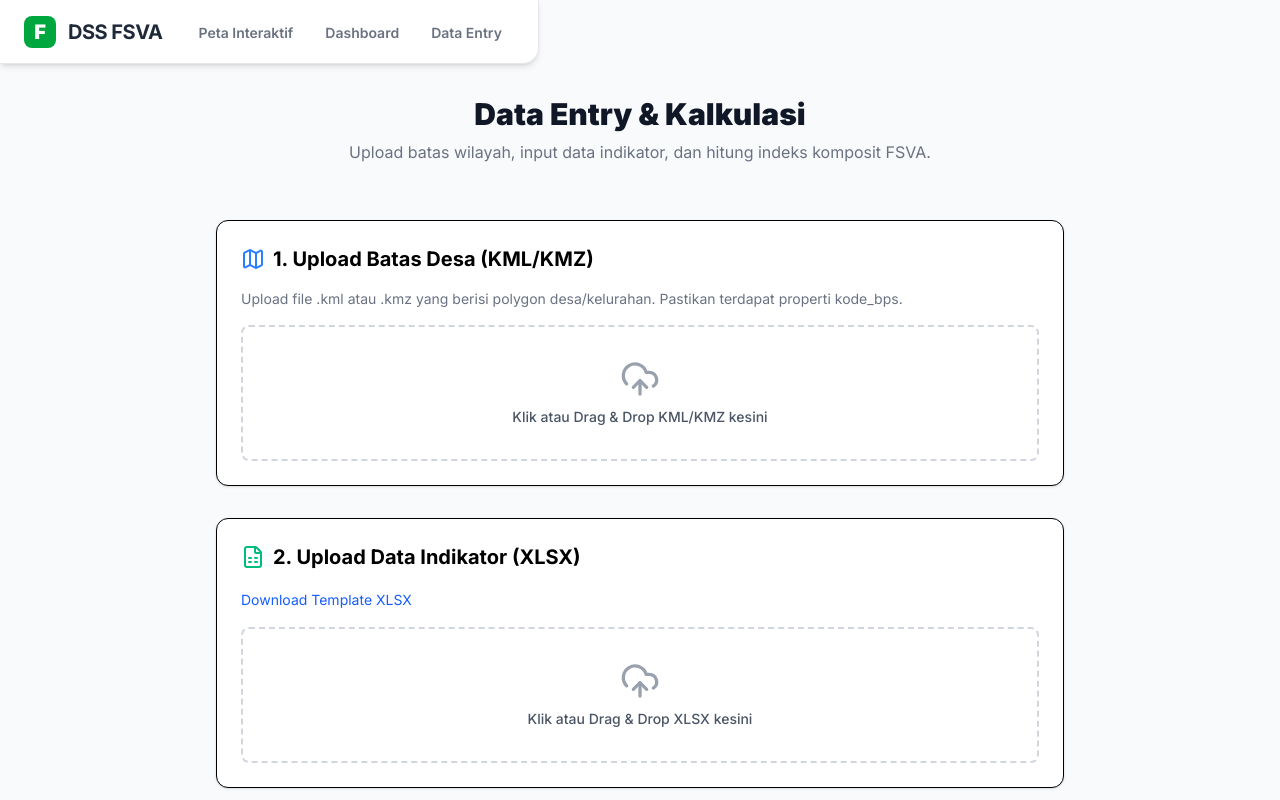
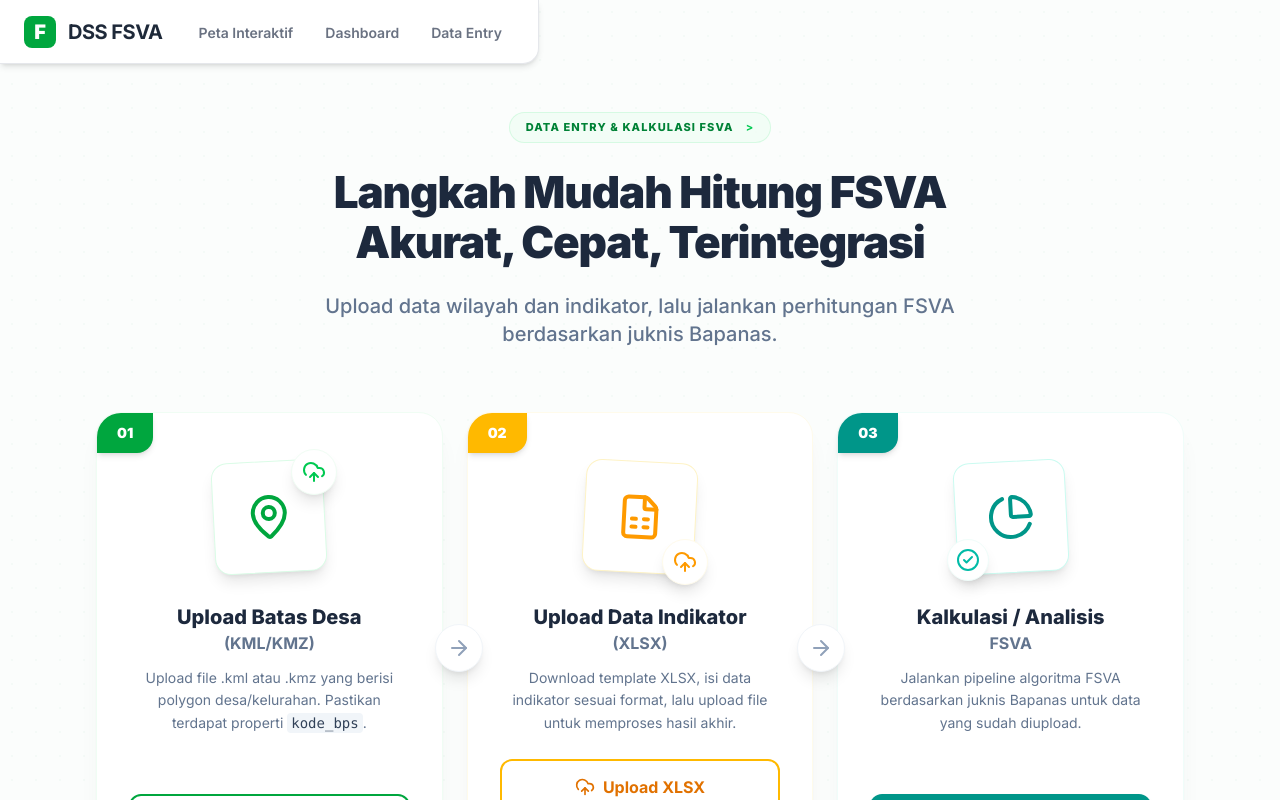
Before and after one commit to ridwanato/dss-fsva, a Next.js app: page /entry in a window 1280 px wide. Built offline with nearby package versions, Linux system fonts and the light colour scheme.

Commit message:
feat: complete UI/UX overhaul of Data Entry page and fix mobile map layout

```diff
--- a/app/entry/page.tsx
+++ b/app/entry/page.tsx
@@ -1,13 +1,47 @@
 import UploadPanel from '@/components/UploadPanel';
+import { ShieldCheck, CheckCircle2 } from 'lucide-react';
 
 export default function EntryPage() {
   return (
-    <div className="flex-1 bg-gray-50 py-12 pt-24 h-full overflow-y-auto">
-      <div className="max-w-4xl mx-auto px-6 mb-8 text-center">
-        <h1 className="text-3xl font-black text-gray-900 mb-2">Data Entry & Kalkulasi</h1>
-        <p className="text-gray-500">Upload batas wilayah, input data indikator, dan hitung indeks komposit FSVA.</p>
+    <div className="flex-1 bg-[#fbfdfc] py-12 pt-28 h-full overflow-y-auto relative">
+      {/* Background subtle pattern */}
+      <div className="absolute inset-0 z-0 opacity-[0.03]" style={{ backgroundImage: 'radial-gradient(#16a34a 1.5px, transparent 1.5px)', backgroundSize: '24px 24px' }}></div>
+
+      <div className="max-w-6xl mx-auto px-4 sm:px-6 md:px-8 relative z-10">
+
+        {/* Header Hero Section */}
+        <div className="text-center max-w-3xl mx-auto mb-12 md:mb-16">
+          <div className="inline-flex items-center gap-2 px-4 py-1.5 rounded-full bg-green-50/80 text-green-700 font-extrabold text-[11px] tracking-widest uppercase mb-6 border border-green-200/50">
+            Data Entry & Kalkulasi FSVA <span className="text-green-500 font-bold ml-1">&gt;</span>
+          </div>
+          <h1 className="text-3xl sm:text-4xl md:text-[2.75rem] font-black text-slate-800 mb-6 leading-[1.15] tracking-tight">
+            Langkah Mudah Hitung FSVA Akurat, Cepat, Terintegrasi
+          </h1>
+          <p className="text-slate-500 text-base sm:text-lg md:text-xl font-medium max-w-2xl mx-auto">
+            Upload data wilayah dan indikator, lalu jalankan perhitungan FSVA berdasarkan juknis Bapanas.
+          </p>
+        </div>
+
+        {/* The 3 Cards Panel */}
+        <UploadPanel />
+
+        {/* Footer Banner */}
+        <div className="mt-12 md:mt-20 bg-white rounded-2xl p-5 md:p-6 shadow-sm border border-slate-100 flex flex-col md:flex-row items-center justify-between max-w-4xl mx-auto gap-4 md:gap-6">
+          <div className="flex flex-col sm:flex-row items-center sm:items-start text-center sm:text-left gap-4">
+            <div className="bg-emerald-100/50 p-3 rounded-xl shrink-0">
+              <ShieldCheck className="w-8 h-8 text-emerald-600" />
+            </div>
+            <div>
+              <h4 className="font-bold text-slate-800 mb-1 text-base md:text-lg">Keamanan & Privasi Data Terjamin</h4>
+              <p className="text-sm text-slate-500 font-medium leading-snug">Data Anda aman, hanya digunakan untuk keperluan analisis FSVA.</p>
+            </div>
+          </div>
+          <div className="flex items-center gap-2 bg-emerald-50 px-5 py-3 rounded-xl text-emerald-700 font-bold border border-emerald-100 whitespace-nowrap shadow-sm text-sm">
+            <CheckCircle2 className="w-5 h-5 text-emerald-500" /> Sesuai Juknis Bapanas
+          </div>
+        </div>
+
       </div>
-      <UploadPanel />
     </div>
   );
 }
--- a/components/LegendPanel.tsx
+++ b/components/LegendPanel.tsx
@@ -7,7 +7,7 @@ export default function LegendPanel() {
   const priorities = [1, 2, 3, 4, 5, 6] as const;
 
   return (
-    <div className="absolute top-20 right-4 bg-white/95 backdrop-blur rounded-lg shadow-xl border border-gray-200 z-10 w-64 overflow-hidden transition-all">
+    <div className="absolute bottom-6 md:bottom-auto md:top-24 right-4 md:right-4 bg-white/95 backdrop-blur rounded-lg shadow-xl border border-gray-200 z-10 w-56 md:w-64 overflow-hidden transition-all">
       <div
         className="px-4 py-3 flex justify-between items-center cursor-pointer hover:bg-gray-50 transition-colors"
         onClick={() => setIsOpen(!isOpen)}
--- a/components/UploadPanel.tsx
+++ b/components/UploadPanel.tsx
@@ -1,6 +1,6 @@
 'use client';
 import { useState } from 'react';
-import { UploadCloud, FileSpreadsheet, Map, Loader2 } from 'lucide-react';
+import { UploadCloud, FileSpreadsheet, MapPin, Loader2, ArrowRight, ArrowDown, Play, Download, PieChart, CheckCircle2, AlertCircle } from 'lucide-react';
 
 export default function UploadPanel() {
   const [loading, setLoading] = useState(false);
@@ -28,7 +28,7 @@ export default function UploadPanel() {
     setLoading(true);
     const formData = new FormData();
     formData.append('file', e.target.files[0]);
-    formData.append('tahun', '2024'); // default for now
+    formData.append('tahun', '2024');
     try {
       const res = await fetch('/api/upload-data', { method: 'POST', body: formData });
       const data = await res.json();
@@ -56,114 +56,196 @@ export default function UploadPanel() {
   };
 
   return (
-    <div className="max-w-4xl mx-auto p-6 space-y-8">
+    <div className="relative">
+      <div className="grid grid-cols-1 lg:grid-cols-3 gap-8 lg:gap-6">
 
-      {/* Section 1: KML/KMZ */}
-      <div className="bg-white p-6 rounded-xl shadow-sm border">
-        <h2 className="text-xl font-bold flex items-center gap-2 mb-4">
-          <Map className="text-blue-500" />
-          1. Upload Batas Desa (KML/KMZ)
-        </h2>
-        <p className="text-sm text-gray-500 mb-4">Upload file .kml atau .kmz yang berisi polygon desa/kelurahan. Pastikan terdapat properti kode_bps.</p>
-        <div className="relative border-2 border-dashed border-gray-300 rounded-lg p-8 hover:bg-gray-50 transition flex flex-col items-center justify-center text-center cursor-pointer">
-          <input type="file" accept=".kml,.kmz" onChange={handleUploadGeometry} className="absolute inset-0 w-full h-full opacity-0 cursor-pointer" />
-          <UploadCloud className="w-10 h-10 text-gray-400 mb-2" />
-          <span className="text-sm font-medium text-gray-600">Klik atau Drag & Drop KML/KMZ kesini</span>
+        {/* Card 1: KML/KMZ */}
+        <div className="relative bg-white rounded-3xl shadow-xl shadow-green-900/5 border border-green-50 p-8 pt-12 flex flex-col items-center text-center group hover:shadow-2xl hover:-translate-y-1 transition-all duration-300">
+          <div className="absolute top-0 left-0 bg-green-600 text-white font-black px-5 py-2.5 rounded-tl-3xl rounded-br-2xl text-sm shadow-md">
+            01
           </div>
+
+          <div className="w-28 h-28 mb-8 relative">
+            <div className="absolute inset-0 bg-green-100 rounded-2xl rotate-6 scale-90 transition-transform group-hover:rotate-12"></div>
+            <div className="absolute inset-0 bg-white shadow-lg rounded-2xl border border-green-100 flex items-center justify-center -rotate-3 z-10 transition-transform group-hover:rotate-0">
+              <MapPin className="w-12 h-12 text-green-600" />
+            </div>
+            <div className="absolute -top-3 -right-3 bg-white p-2.5 rounded-full shadow-lg border border-green-50 z-20 animate-bounce-slow">
+              <UploadCloud className="w-6 h-6 text-green-500" />
+            </div>
+          </div>
+
+          <h3 className="font-extrabold text-slate-800 text-xl mb-3 leading-tight">Upload Batas Desa <br/><span className="text-base font-bold text-slate-500">(KML/KMZ)</span></h3>
+          <p className="text-slate-500 text-sm mb-8 px-2 flex-grow leading-relaxed">
+            Upload file .kml atau .kmz yang berisi polygon desa/kelurahan. Pastikan terdapat properti <code className="bg-slate-100 px-1 py-0.5 rounded text-slate-700">kode_bps</code>.
+          </p>
+
+          <div className="w-full relative">
+            <input type="file" accept=".kml,.kmz" onChange={handleUploadGeometry} className="absolute inset-0 w-full h-full opacity-0 cursor-pointer z-10" title="Pilih KML/KMZ" />
+            <div className="w-full py-3.5 px-4 rounded-xl border-2 border-green-600 text-green-700 font-bold flex items-center justify-center gap-2 group-hover:bg-green-50 transition-colors">
+              <UploadCloud className="w-5 h-5" /> Upload KML/KMZ
+            </div>
+          </div>
+
+          {/* Feedback */}
           {geomResult && (
-          <div className="mt-4 p-3 bg-green-50 text-green-700 text-sm rounded border border-green-200">
-            {geomResult.success ? `Berhasil upload ${geomResult.features} polygon desa.` : `Gagal: ${geomResult.error}`}
-            {geomResult.errors && geomResult.errors.length > 0 && (
-              <div className="mt-2 text-red-600 font-semibold text-xs border-t border-green-200 pt-2">
-                Pesan Error Map ({geomResult.errors.length}):
-                <ul className="list-disc pl-4 mt-1 font-normal max-h-32 overflow-y-auto custom-scrollbar">
-                  {geomResult.errors.map((err: string, i: number) => (
-                    <li key={i}>{err}</li>
+            <div className="absolute top-[105%] left-0 w-full p-3 bg-white rounded-xl shadow-lg border border-slate-100 text-left z-30 animate-in fade-in slide-in-from-top-4">
+              <div className="flex items-start gap-2">
+                {geomResult.success ? <CheckCircle2 className="w-5 h-5 text-green-500 shrink-0 mt-0.5" /> : <AlertCircle className="w-5 h-5 text-red-500 shrink-0 mt-0.5" />}
+                <div>
+                  <p className={`text-sm font-bold ${geomResult.success ? 'text-green-700' : 'text-red-600'}`}>
+                    {geomResult.success ? `Berhasil upload ${geomResult.features} desa.` : 'Gagal Upload'}
+                  </p>
+                  {geomResult.errors?.length > 0 && (
+                    <ul className="text-xs text-red-600 list-disc pl-4 mt-1 max-h-24 overflow-y-auto custom-scrollbar">
+                      {geomResult.errors.map((e:string, i:number) => <li key={i}>{e}</li>)}
+                    </ul>
+                  )}
+                </div>
+              </div>
+            </div>
+          )}
+        </div>
+
+        {/* Arrow 1 -> 2 */}
+        <div className="hidden lg:flex absolute top-1/2 left-[33.33%] -translate-x-1/2 -translate-y-1/2 z-10 w-12 h-12 items-center justify-center bg-white rounded-full shadow-lg border border-slate-100 text-slate-400">
+           <ArrowRight className="w-6 h-6" />
+        </div>
+        {/* Mobile Arrow */}
+        <div className="flex lg:hidden justify-center my-[-16px] relative z-10">
+          <div className="w-10 h-10 bg-white rounded-full shadow-md border border-slate-100 flex items-center justify-center text-slate-400">
+            <ArrowDown className="w-5 h-5" />
+          </div>
+        </div>
+
+        {/* Card 2: XLSX */}
+        <div className="relative bg-white rounded-3xl shadow-xl shadow-amber-900/5 border border-amber-50 p-8 pt-12 flex flex-col items-center text-center group hover:shadow-2xl hover:-translate-y-1 transition-all duration-300">
+          <div className="absolute top-0 left-0 bg-amber-400 text-white font-black px-5 py-2.5 rounded-tl-3xl rounded-br-2xl text-sm shadow-md">
+            02
+          </div>
+
+          <div className="w-28 h-28 mb-8 relative">
+            <div className="absolute inset-0 bg-amber-100 rounded-2xl -rotate-6 scale-90 transition-transform group-hover:-rotate-12"></div>
+            <div className="absolute inset-0 bg-white shadow-lg rounded-2xl border border-amber-100 flex items-center justify-center rotate-3 z-10 transition-transform group-hover:rotate-0">
+              <FileSpreadsheet className="w-12 h-12 text-amber-500" />
+            </div>
+            <div className="absolute -bottom-3 -right-3 bg-white p-2.5 rounded-full shadow-lg border border-amber-50 z-20">
+              <UploadCloud className="w-6 h-6 text-amber-500" />
+            </div>
+          </div>
+
+          <h3 className="font-extrabold text-slate-800 text-xl mb-3 leading-tight">Upload Data Indikator <br/><span className="text-base font-bold text-slate-500">(XLSX)</span></h3>
+          <p className="text-slate-500 text-sm mb-6 px-2 flex-grow leading-relaxed">
+            Download template XLSX, isi data indikator sesuai format, lalu upload file untuk memproses hasil akhir.
+          </p>
+
+          <div className="w-full relative mb-4">
+            <input type="file" accept=".xlsx" onChange={handleUploadData} className="absolute inset-0 w-full h-full opacity-0 cursor-pointer z-10" title="Pilih XLSX" />
+            <div className="w-full py-3.5 px-4 rounded-xl border-2 border-amber-400 text-amber-600 font-bold flex items-center justify-center gap-2 group-hover:bg-amber-50 transition-colors">
+              <UploadCloud className="w-5 h-5" /> Upload XLSX
+            </div>
+          </div>
+          <a href="/api/template" className="text-blue-600 text-[13px] font-bold hover:underline flex items-center gap-1.5 transition-colors hover:text-blue-700">
+            <Download className="w-4 h-4" /> Download Template XLSX
+          </a>
+
+          {/* Feedback */}
+          {dataResult && (
+            <div className="absolute top-[105%] left-0 w-full p-3 bg-white rounded-xl shadow-lg border border-slate-100 text-left z-30 animate-in fade-in slide-in-from-top-4">
+              <div className="flex items-start gap-2">
+                {dataResult.success ? <CheckCircle2 className="w-5 h-5 text-amber-500 shrink-0 mt-0.5" /> : <AlertCircle className="w-5 h-5 text-red-500 shrink-0 mt-0.5" />}
+                <div>
+                  <p className={`text-sm font-bold ${dataResult.success ? 'text-amber-600' : 'text-red-600'}`}>
+                    {dataResult.success ? `Berhasil menyimpan data ${dataResult.inserted} desa.` : 'Gagal Upload'}
+                  </p>
+                  {dataResult.errors?.length > 0 && (
+                    <ul className="text-xs text-red-600 list-disc pl-4 mt-1 max-h-24 overflow-y-auto custom-scrollbar">
+                      {dataResult.errors.map((e:string, i:number) => <li key={i}>{e}</li>)}
+                    </ul>
+                  )}
+                </div>
+              </div>
+            </div>
+          )}
+        </div>
+
+        {/* Arrow 2 -> 3 */}
+        <div className="hidden lg:flex absolute top-1/2 left-[66.66%] -translate-x-1/2 -translate-y-1/2 z-10 w-12 h-12 items-center justify-center bg-white rounded-full shadow-lg border border-slate-100 text-slate-400">
+           <ArrowRight className="w-6 h-6" />
+        </div>
+        {/* Mobile Arrow */}
+        <div className="flex lg:hidden justify-center my-[-16px] relative z-10">
+          <div className="w-10 h-10 bg-white rounded-full shadow-md border border-slate-100 flex items-center justify-center text-slate-400">
+            <ArrowDown className="w-5 h-5" />
+          </div>
+        </div>
+
+        {/* Card 3: Calculate */}
+        <div className="relative bg-white rounded-3xl shadow-xl shadow-teal-900/5 border border-teal-50 p-8 pt-12 flex flex-col items-center text-center group hover:shadow-2xl hover:-translate-y-1 transition-all duration-300">
+          <div className="absolute top-0 left-0 bg-teal-600 text-white font-black px-5 py-2.5 rounded-tl-3xl rounded-br-2xl text-sm shadow-md">
+            03
+          </div>
+
+          <div className="w-28 h-28 mb-8 relative">
+            <div className="absolute inset-0 bg-teal-100 rounded-2xl rotate-3 scale-90 transition-transform group-hover:-rotate-6"></div>
+            <div className="absolute inset-0 bg-white shadow-lg rounded-2xl border border-teal-100 flex items-center justify-center -rotate-3 z-10 transition-transform group-hover:rotate-0">
+              <PieChart className="w-12 h-12 text-teal-600" />
+            </div>
+            <div className="absolute -bottom-2 -left-2 bg-white p-2 rounded-full shadow-lg border border-teal-50 z-20">
+              <CheckCircle2 className="w-6 h-6 text-teal-500" />
+            </div>
+          </div>
+
+          <h3 className="font-extrabold text-slate-800 text-xl mb-3 leading-tight">Kalkulasi / Analisis <br/><span className="text-base font-bold text-slate-500">FSVA</span></h3>
+          <p className="text-slate-500 text-sm mb-8 px-2 flex-grow leading-relaxed">
+            Jalankan pipeline algoritma FSVA berdasarkan juknis Bapanas untuk data yang sudah diupload.
+          </p>
+
+          <button
+            onClick={handleCalculate}
+            disabled={loading}
+            className="w-full py-4 px-4 rounded-xl bg-teal-600 hover:bg-teal-700 text-white font-bold flex items-center justify-center gap-2 transition-all shadow-md hover:shadow-xl disabled:opacity-50 disabled:hover:shadow-md disabled:cursor-not-allowed group-hover:scale-[1.02]"
+          >
+            {loading ? <Loader2 className="animate-spin w-5 h-5" /> : <Play className="w-5 h-5 fill-current" />}
+            Hitung FSVA Sekarang
+          </button>
+
+          {/* Feedback */}
+          {calcResult && (
+            <div className="absolute top-[105%] left-0 w-full p-4 bg-white rounded-xl shadow-lg border border-slate-100 text-left z-30 animate-in fade-in slide-in-from-top-4">
+              {calcResult.success ? (
+                <>
+                  <div className="flex items-center gap-2 mb-3">
+                    <CheckCircle2 className="w-5 h-5 text-teal-600" />
+                    <h4 className="font-bold text-teal-700">Kalkulasi Selesai <span className="text-sm font-medium text-teal-600/70">({calcResult.processed} desa)</span></h4>
+                  </div>
+
+                  {calcResult.errors?.length > 0 && (
+                    <div className="mb-3 text-red-600 text-xs bg-red-50 p-2 rounded border border-red-100">
+                      Ada {calcResult.errors.length} error kalkulasi (Cek Console).
+                    </div>
+                  )}
+
+                  <div className="grid grid-cols-3 gap-2">
+                    {[1,2,3,4,5,6].map(p => (
+                      <div key={p} className="bg-slate-50 border border-slate-100 p-2 rounded-lg text-center">
+                        <div className="text-[10px] text-slate-500 font-bold uppercase tracking-wider mb-0.5">Prio {p}</div>
+                        <div className="text-sm font-black text-slate-800">{calcResult.summary?.[p] || 0}</div>
+                      </div>
                     ))}
-                </ul>
+                  </div>
+                </>
+              ) : (
+                <div className="flex items-start gap-2">
+                  <AlertCircle className="w-5 h-5 text-red-500 shrink-0 mt-0.5" />
+                  <p className="text-sm font-bold text-red-600">Gagal: {calcResult.error}</p>
                 </div>
               )}
             </div>
           )}
         </div>
 
-      {/* Section 2: Data XLSX */}
-      <div className="bg-white p-6 rounded-xl shadow-sm border">
-        <h2 className="text-xl font-bold flex items-center gap-2 mb-4">
-          <FileSpreadsheet className="text-emerald-500" />
-          2. Upload Data Indikator (XLSX)
-        </h2>
-        <div className="mb-4">
-          <a href="/api/template" className="text-sm text-blue-600 hover:underline">Download Template XLSX</a>
       </div>
-        <div className="relative border-2 border-dashed border-gray-300 rounded-lg p-8 hover:bg-gray-50 transition flex flex-col items-center justify-center text-center cursor-pointer">
-          <input type="file" accept=".xlsx" onChange={handleUploadData} className="absolute inset-0 w-full h-full opacity-0 cursor-pointer" />
-          <UploadCloud className="w-10 h-10 text-gray-400 mb-2" />
-          <span className="text-sm font-medium text-gray-600">Klik atau Drag & Drop XLSX kesini</span>
-        </div>
-        {dataResult && (
-          <div className="mt-4 p-3 bg-green-50 text-green-700 text-sm rounded border border-green-200">
-            {dataResult.success ? `Berhasil menyimpan data untuk ${dataResult.inserted} desa.` : `Gagal: ${dataResult.error}`}
-            {dataResult.errors && dataResult.errors.length > 0 && (
-              <div className="mt-2 text-red-600 font-semibold text-xs border-t border-green-200 pt-2">
-                Pesan Error ({dataResult.errors.length}):
-                <ul className="list-disc pl-4 mt-1 font-normal max-h-32 overflow-y-auto custom-scrollbar">
-                  {dataResult.errors.map((err: string, i: number) => (
-                    <li key={i}>{err}</li>
-                  ))}
-                </ul>
-              </div>
-            )}
-          </div>
-        )}
-      </div>
-
-      {/* Section 3: Hitung FSVA */}
-      <div className="bg-white p-6 rounded-xl shadow-sm border flex flex-col items-center text-center">
-        <h2 className="text-xl font-bold mb-2">3. Kalkulasi FSVA</h2>
-        <p className="text-sm text-gray-500 mb-6">Jalankan pipeline algoritma FSVA berdasarkan juknis Bapanas untuk data yang sudah diupload.</p>
-        <button
-          onClick={handleCalculate}
-          disabled={loading}
-          className="bg-blue-600 hover:bg-blue-700 text-white font-bold py-3 px-8 rounded-full shadow-lg transition-all flex items-center gap-2 disabled:opacity-50"
-        >
-          {loading && <Loader2 className="animate-spin w-5 h-5" />}
-          Hitung FSVA Sekarang
-        </button>
-
-        {calcResult && (
-          <div className="mt-6 w-full text-left p-4 bg-gray-50 rounded border">
-            {calcResult.success ? (
-              <>
-                <h3 className="font-bold text-green-700 mb-2">Kalkulasi Selesai ({calcResult.processed} desa)</h3>
-
-                {calcResult.errors && calcResult.errors.length > 0 && (
-                  <div className="mb-4 text-red-600 font-semibold text-xs border border-red-200 bg-red-50 p-2 rounded">
-                    Pesan Error ({calcResult.errors.length}):
-                    <ul className="list-disc pl-4 mt-1 font-normal max-h-32 overflow-y-auto custom-scrollbar">
-                      {calcResult.errors.map((err: string, i: number) => (
-                        <li key={i}>{err}</li>
-                      ))}
-                    </ul>
-                  </div>
-                )}
-
-                <div className="grid grid-cols-6 gap-2 text-center mt-4">
-                  {[1,2,3,4,5,6].map(p => (
-                    <div key={p} className="bg-white p-2 rounded shadow-sm">
-                      <div className="text-xs text-gray-500">Prio {p}</div>
-                      <div className="text-lg font-bold">{calcResult.summary?.[p] || 0}</div>
-                    </div>
-                  ))}
-                </div>
-              </>
-            ) : (
-              <div className="text-red-600">Error: {calcResult.error}</div>
-            )}
-          </div>
-        )}
-      </div>
-
     </div>
   );
 }
```
Also changed, not shown: app/map/page.tsx (+17 -17 lines). Lines whose indentation alone changed are shown as unchanged.
